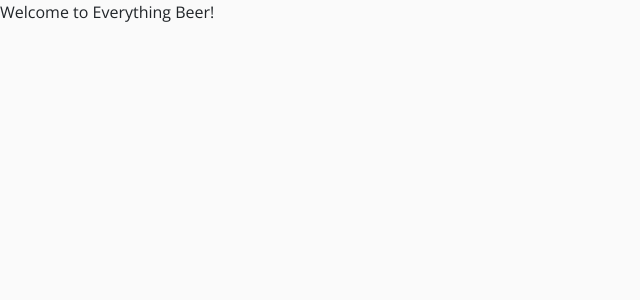
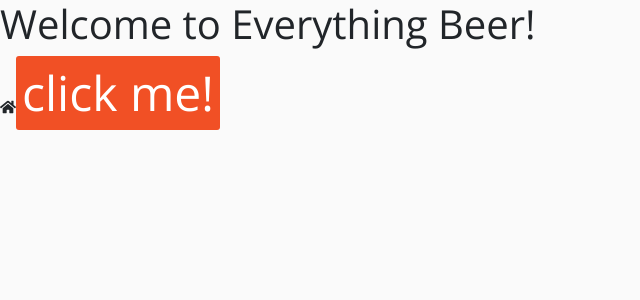
Before and after one commit to jcan1995/OnlineStore, a React app: page / in a window 1280 px wide. Shown: the top 300 px of the page, without its empty margins (0-640 px from the left). Built offline with nearby package versions, Linux system fonts and the light colour scheme.

Commit message:
Imported Styled-Components, react-router, react-dom to modules

```diff
--- a/package.json
+++ b/package.json
@@ -28,6 +28,7 @@
     "react-dom": "^16.8.6",
     "react-icons": "^3.7.0",
     "react-router": "^5.0.1",
-    "react-router-dom": "^5.0.1"
+    "react-router-dom": "^5.0.1",
+    "styled-components": "^4.3.2"
   }
 }
--- a/src/components/App.js
+++ b/src/components/App.js
@@ -1,21 +1,31 @@
 import React, { Component } from 'react';
 import './App.css';
 import 'bootstrap/dist/css/bootstrap.min.css';
+import { FaHome } from 'react-icons/fa';
 import Header from './Header';
-
-
+import styled from "styled-components";
 
 class App extends Component {
   render() {
     return (
       <div>
         <Header/>
+        <FaHome/>
+        <Button large>click me!</Button>
       </div>
     );
   }
 
 }
 
-// header work
 
+const color = '#f15025';
+
+const Button = styled.button`
+  background: ${color};
+  border-radius: 3px;
+  border: none;
+  color: white;
+  font-size: ${props => (props.large?"3rem":"1rem")};
+`
 export default App;
--- a/src/components/Header.js
+++ b/src/components/Header.js
@@ -1,7 +1,5 @@
 import React from 'react';
 
-const Header = () => <p>Welcome to Everything Beer!</p>
-
-const Btn = () => <button>Login</button>
+const Header = () => <h1>Welcome to Everything Beer!</h1>
 
 export default Header
```
Also changed, not shown: 2 other files (tests, documents, lock files or other folders).
